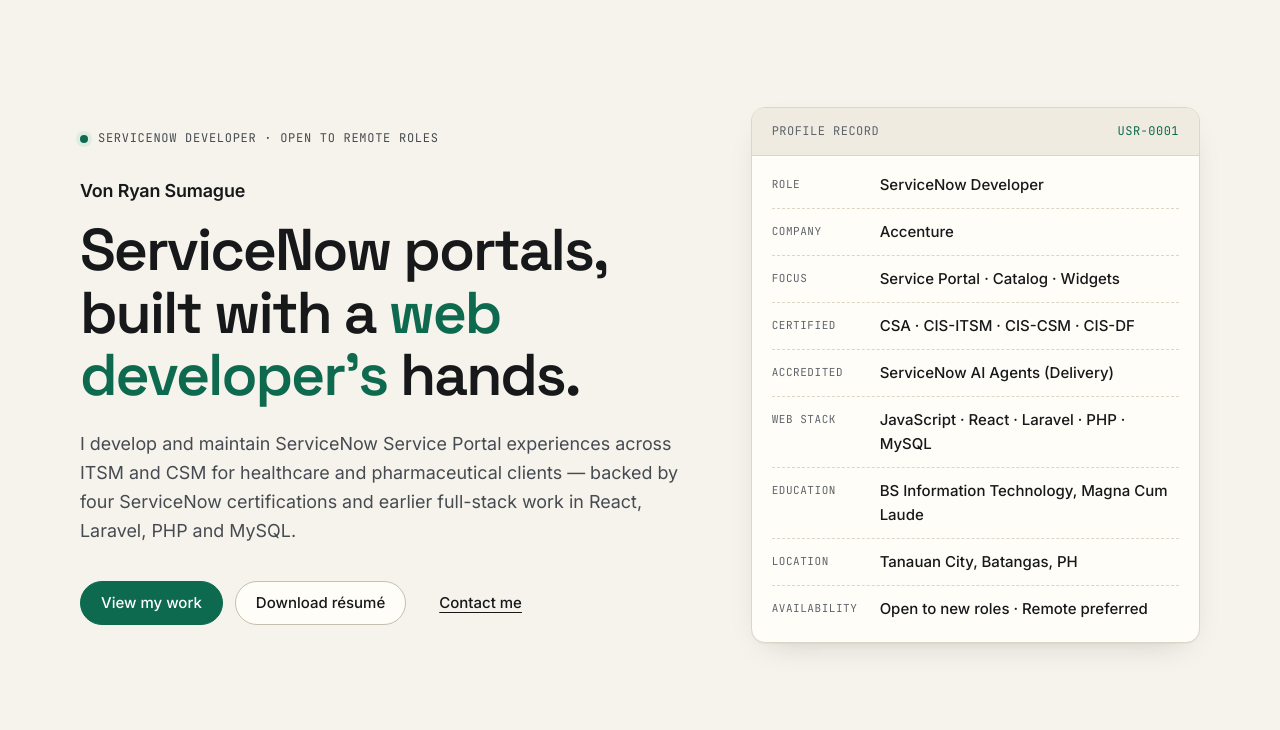
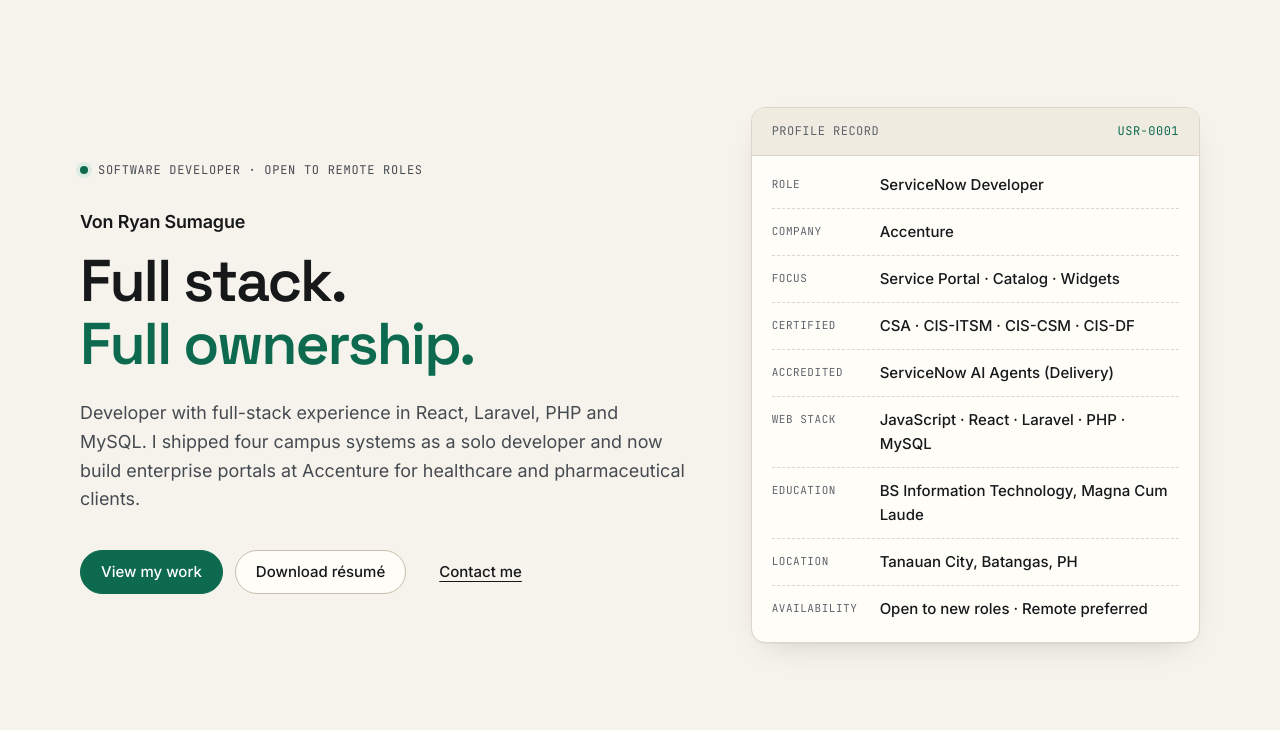
Before and after one commit to vonsumague/portfolio, a plain HTML site: page index.html in a window 1280 px wide. Shown: the part 70-800 px from the top of the page. Drawn offline with Linux system fonts and the light colour scheme.

Commit message:
New general-developer headline: Full stack. Full ownership.
Update hero copy, page title, meta and social preview image.

Co-Authored-By: Claude Opus 5.5 <noreply@anthropic.com>

```diff
--- a/assets/css/styles.css
+++ b/assets/css/styles.css
@@ -259,6 +259,8 @@ button { font: inherit; color: inherit; }
   text-wrap: balance;
 }
 .hero-line em, .contact-title em, .section-title em { color: var(--accent); font-style: normal; }
+/* Keep the accent phrase together on one line (keep it short, ~20 characters) */
+.hero-line em { white-space: nowrap; }
 .hero-lede {
   margin-top: 24px;
   max-width: 38rem;
--- a/assets/js/content.js
+++ b/assets/js/content.js
@@ -34,9 +34,9 @@ window.PORTFOLIO = {
 
   /* ---------- Hero (top of the page) ---------- */
   hero: {
-    eyebrow: "ServiceNow Developer · Open to remote roles",
-    headline: "ServiceNow portals, built with a *web developer’s* hands.",
-    lede: "I develop and maintain ServiceNow Service Portal experiences across ITSM and CSM for healthcare and pharmaceutical clients — backed by four ServiceNow certifications and earlier full-stack work in React, Laravel, PHP and MySQL."
+    eyebrow: "Software Developer · Open to remote roles",
+    headline: "Full stack. *Full ownership.*",
+    lede: "Developer with full-stack experience in React, Laravel, PHP and MySQL. I shipped four campus systems as a solo developer and now build enterprise portals at Accenture for healthcare and pharmaceutical clients."
   },
 
   /* ---------- Summary card next to the hero: [label, value] ---------- */
--- a/index.html
+++ b/index.html
@@ -3,8 +3,8 @@
 <head>
   <meta charset="utf-8">
   <meta name="viewport" content="width=device-width, initial-scale=1">
-  <title>Von Ryan Sumague — ServiceNow Developer</title>
-  <meta name="description" content="Von Ryan Sumague is a 4× certified ServiceNow Developer at Accenture specializing in Service Portal, ITSM and CSM, with a full-stack web background in React, Laravel, PHP and MySQL. Open to remote roles.">
+  <title>Von Ryan Sumague — Full-Stack &amp; ServiceNow Developer</title>
+  <meta name="description" content="Von Ryan Sumague is a full-stack developer (React, Laravel, PHP, MySQL) and 4× certified ServiceNow developer at Accenture. Sole developer of four campus systems. Open to remote roles.">
   <meta name="author" content="Von Ryan Sumague">
   <link rel="canonical" href="https://vonsumague.github.io/portfolio/">
   <meta name="color-scheme" content="light dark">
@@ -13,13 +13,13 @@
 
   <!-- Open Graph / social preview (absolute URLs are required by LinkedIn, Facebook, Slack) -->
   <meta property="og:type" content="profile">
-  <meta property="og:title" content="Von Ryan Sumague — ServiceNow Developer">
-  <meta property="og:description" content="4× certified ServiceNow Developer (Service Portal, ITSM, CSM) with a full-stack web background.">
+  <meta property="og:title" content="Von Ryan Sumague — Full stack. Full ownership.">
+  <meta property="og:description" content="Full-stack developer (React, Laravel, PHP, MySQL) and 4× certified ServiceNow developer. Open to remote roles.">
   <meta property="og:url" content="https://vonsumague.github.io/portfolio/">
   <meta property="og:image" content="https://vonsumague.github.io/portfolio/assets/img/og-image.png">
   <meta property="og:image:width" content="1200">
   <meta property="og:image:height" content="630">
-  <meta property="og:image:alt" content="Von Ryan Sumague — ServiceNow Developer">
+  <meta property="og:image:alt" content="Von Ryan Sumague — Full stack. Full ownership.">
   <meta property="profile:first_name" content="Von Ryan">
   <meta property="profile:last_name" content="Sumague">
   <meta name="twitter:card" content="summary_large_image">
@@ -97,7 +97,7 @@
     <noscript>
       <section class="section">
         <div class="container">
-          <h1>Von Ryan Sumague — ServiceNow Developer</h1>
+          <h1>Von Ryan Sumague — Full-Stack &amp; ServiceNow Developer</h1>
           <p>4× certified ServiceNow Developer at Accenture (Service Portal, ITSM, CSM) with a full-stack web background in React, Laravel, PHP and MySQL. Open to remote roles.</p>
           <p><a href="assets/resume/Von-Ryan-Sumague-Resume.pdf">Download résumé (PDF)</a> · <a href="mailto:ryansumague1030@gmail.com">ryansumague1030@gmail.com</a></p>
         </div>
```
Also changed, not shown: assets/img/og-image.png.
